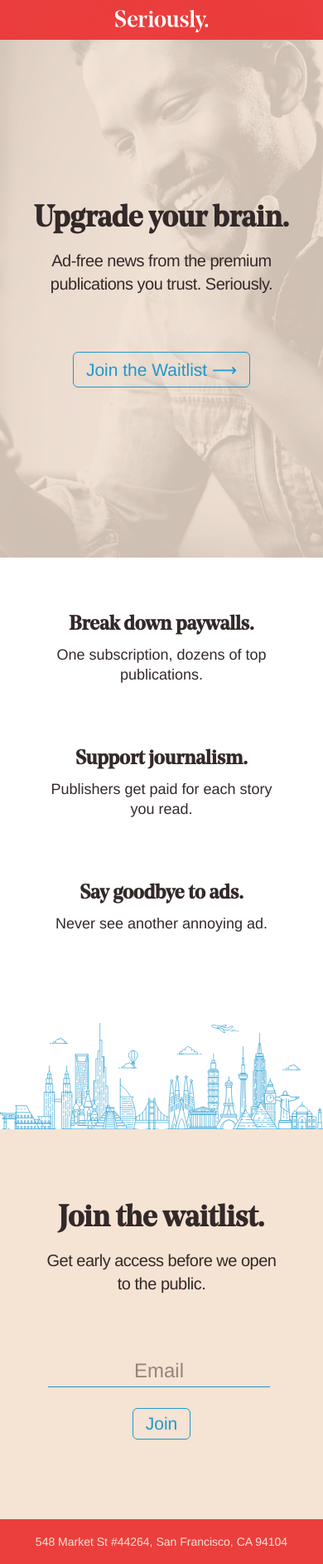
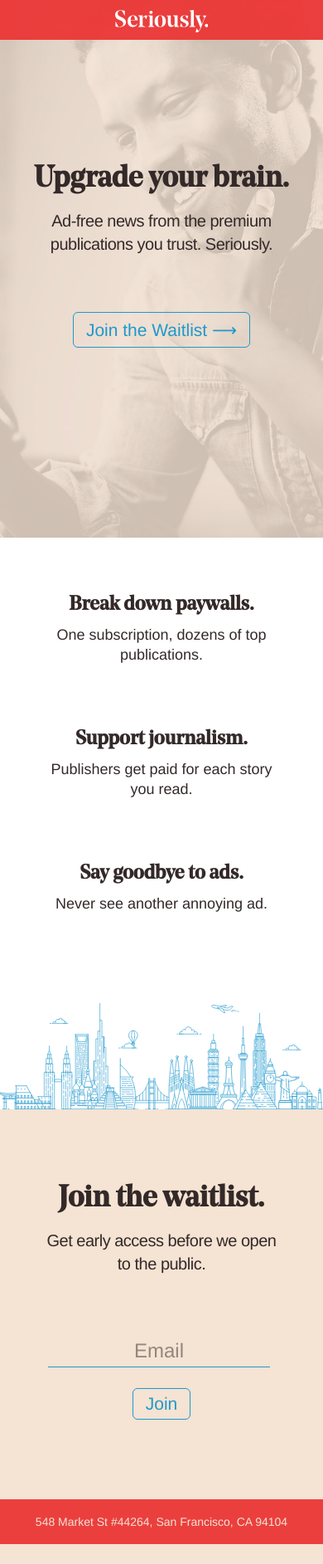
Before and after one commit to SeriouslyInc/seriously-website, a Jekyll site: the page built from index.html, in a window 390 px wide. Shown: the whole page at 83% size. Built offline with Jekyll 4.4.1, drawn with Linux system fonts in a browser that asks for light colours; after the commit the page ends 1861 px from its top, so only the background shows below that.

Commit message:
iPhone improvements.

```diff
--- a/_sass/home.scss
+++ b/_sass/home.scss
@@ -53,10 +53,10 @@
 }
 @media screen and (max-width: $break-small) {
   .home-hero {
-    height: 56rem;
+    height: 54rem;
   }
   .home-hero-text {
-    padding-top: 20rem;
+    padding-top: 16rem;
     padding-bottom: 6rem;
   }
 }
@@ -141,6 +141,7 @@
   border-bottom: 1px solid $blue;
   margin-right: 0.5rem;
   margin-bottom: 1px;
+  border-radius: 0;
   background-color: transparent;
   font-size: 2rem;
   line-height: 3rem;
--- a/css/main.scss
+++ b/css/main.scss
@@ -44,6 +44,7 @@ $padded-small: 2rem;
     url('../font/NoeDisplay-Medium.ttf') format('truetype');
   font-weight: 500;
   font-style: normal;
+  -webkit-font-smoothing: subpixel-antialiased;
 }
 
 // Set typography variables
```
